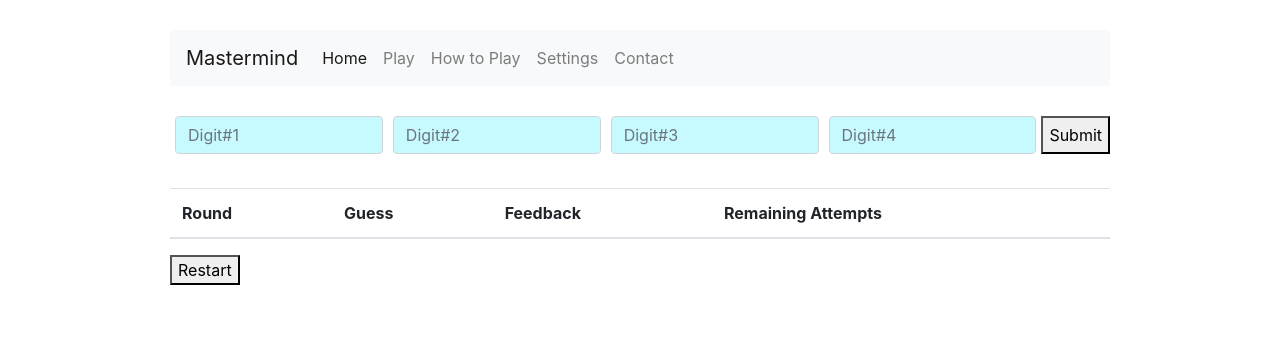
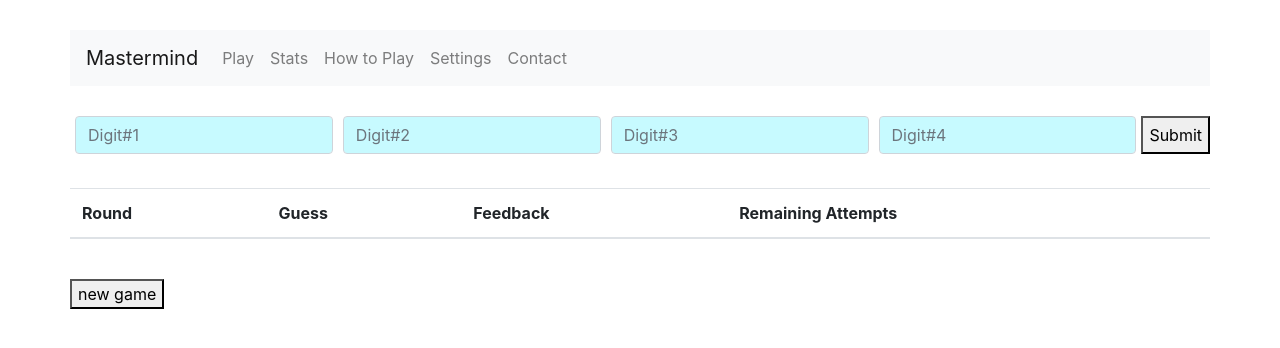
Before and after one commit to Dam-8s-Daniel/Mastermind, a Flask app: page /play in a window 1280 px wide. Shown: the top 348 px of the page. Run offline with Flask 2, Linux system fonts and the light colour scheme; lists and menus that the app fills with data are empty.

Commit message:
changing routing to include stats page

```diff
--- a/app.py
+++ b/app.py
@@ -47,10 +47,19 @@ def submit():
         nums.append(request.form.get(f"{i}"))
 
     game.store_guess_attempt(nums)
-    correct_num_and_location = game.check_nums()
-    game.check_winner(correct_num_and_location)
+    game.check_nums()
 
     return redirect(url_for("play"))
+
+@app.route("/stats")
+def display_stats():
+    return render_template("stats.jinja2",
+                           guess_distribution=game.guess_distribution,
+                           games_played=game.games_played,
+                           wins=game.wins,
+                           wins_percent=round((game.wins/game.games_played) * 100, 1),
+                           losses=game.losses,
+                           )
 
 
 @app.route("/restart", methods=["POST", "GET"])
@@ -78,8 +87,5 @@ def set_max_digits():
     game.set_max_digits(int(max_digit))
 
 
-
-
-
 if __name__ == "__main__":
     app.run(debug=True)
--- a/static/css/main.css
+++ b/static/css/main.css
@@ -1,6 +1,6 @@
 body{
   padding: 30px;
-  max-width: 1000px;
+  max-width: 1200px;
   margin: auto;
 
 }
--- a/templates/base.jinja2
+++ b/templates/base.jinja2
@@ -2,8 +2,10 @@
 
 <html>
 <head>
+    <! -- bootstrap CSS -- >
     <link rel="stylesheet" href="https://cdn.jsdelivr.net/npm/bootstrap@4.3.1/dist/css/bootstrap.min.css" integrity="sha384-ggOyR0iXCbMQv3Xipma34MD+dH/1fQ784/j6cY/iJTQUOhcWr7x9JvoRxT2MZw1T" crossorigin="anonymous">
-   <link href="{{ url_for('static', filename='css/main.css')}}" rel="stylesheet">
+    <! -- Add CSS on every page -- >
+    <link href="{{ url_for('static', filename='css/main.css')}}" rel="stylesheet">
     <title>{% block title %}{%  endblock %}</title>
 </head>
 <body>
@@ -15,11 +17,11 @@
       </button>
       <div class="collapse navbar-collapse" id="navbarNav">
         <ul class="navbar-nav">
-          <li class="nav-item active">
-            <a class="nav-link" href="/">Home <span class="sr-only">(current)</span></a>
+          <li class="nav-item">
+            <a class="nav-link" href="play">Play</a>
           </li>
           <li class="nav-item">
-            <a class="nav-link" href="play">Play</a>
+            <a class="nav-link" href="stats">Stats</a>
           </li>
           <li class="nav-item">
             <a class="nav-link" href="howto">How to Play</a>
@@ -28,7 +30,7 @@
             <a class="nav-link" href="#"  aria-disabled="true">Settings</a>
           </li>
           <li class="nav-item">
-            <a class="nav-link" href="#"  aria-disabled="true">Contact</a>
+            <a class="nav-link" href="mailto:daniedam001@gmail.com?subject=Mastermind"  aria-disabled="true">Contact</a>
           </li>
         </ul>
       </div>
@@ -36,6 +38,7 @@
     {%  block content %}
     {%  endblock %}
 
+    <!--Bootstrap JS -->
     <script src="https://code.jquery.com/jquery-3.3.1.slim.min.js" integrity="sha384-q8i/X+965DzO0rT7abK41JStQIAqVgRVzpbzo5smXKp4YfRvH+8abtTE1Pi6jizo" crossorigin="anonymous"></script>
     <script src="https://cdn.jsdelivr.net/npm/popper.js@1.14.7/dist/umd/popper.min.js" integrity="sha384-UO2eT0CpHqdSJQ6hJty5KVphtPhzWj9WO1clHTMGa3JDZwrnQq4sF86dIHNDz0W1" crossorigin="anonymous"></script>
     <script src="https://cdn.jsdelivr.net/npm/bootstrap@4.3.1/dist/js/bootstrap.min.js" integrity="sha384-JjSmVgyd0p3pXB1rRibZUAYoIIy6OrQ6VrjIEaFf/nJGzIxFDsf4x0xIM+B07jRM" crossorigin="anonymous"></script>
--- a/templates/play.jinja2
+++ b/templates/play.jinja2
@@ -29,9 +29,9 @@
     {% for i in range(round) %}
     <tr>
         <td>{{ loop.index0 + 1 }}</td>
-        <td>
+        <td >
             {% for num in guesses[i] %}
-                {{ num }}
+                 {{ num }}
                 {% endfor %}
         </td>
         <td>{{ responses[i] }}</td>
@@ -39,9 +39,9 @@
     </tr>
     {% endfor %}
 </table>
-
+<br/>
 <form action="/restart" method="GET">
-    <button type="submit">Restart</button>
+    <button type="submit">new game</button>
 </form>
 
 
```
